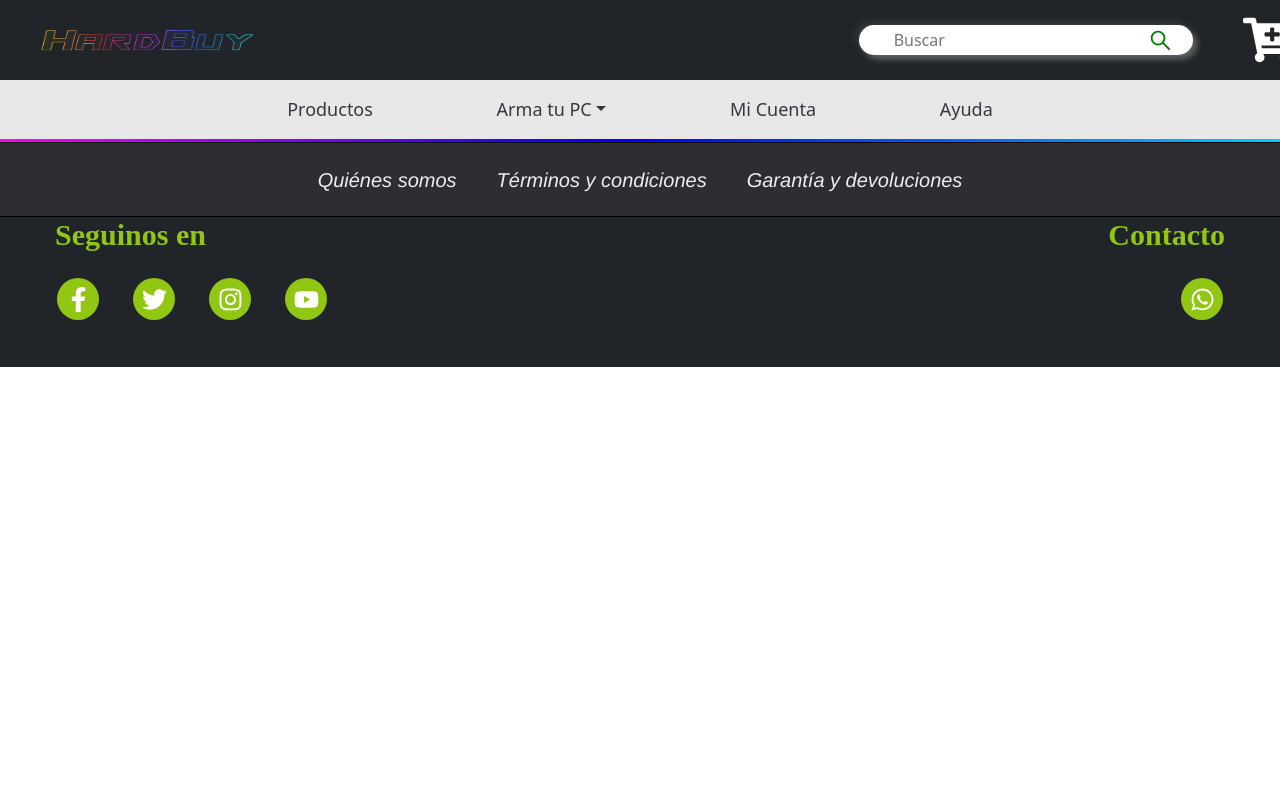
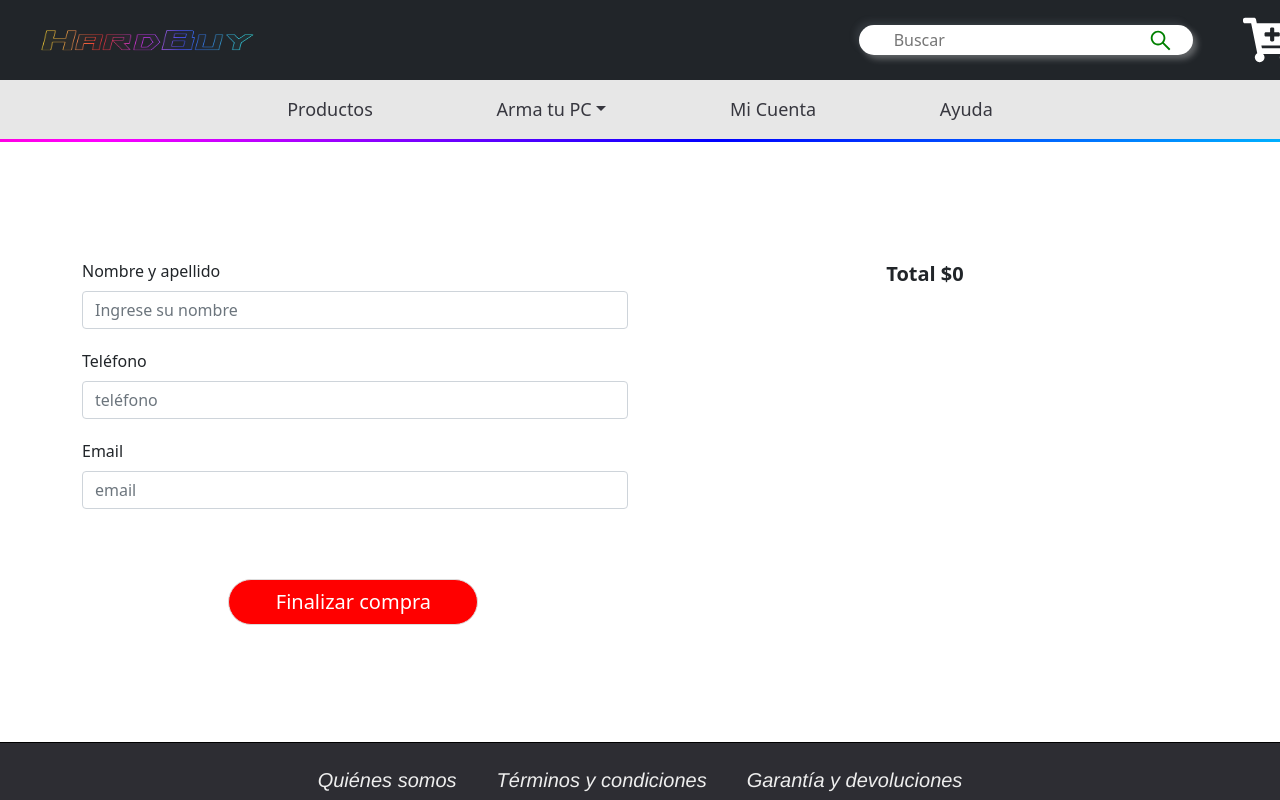
Before and after one commit to JoshuaJmelnitzky/react-js, a React (Create React App) app: page /checkout in a window 1280 px wide. Shown: the top 800 px of the page. Built offline with nearby package versions, Linux system fonts and the light colour scheme.

Commit message:
Proyecto final

```diff
--- a/src/App.js
+++ b/src/App.js
@@ -10,7 +10,7 @@ import CarouselIndex from './components/Carousel/CarouselIndex';
 import Products from './components/Products/Products';
 import Account from './components/Account/Account';
 import Help from './components/Help/Help';
-
+import Checkout from './components/Cart/Checkout/Checkout';
 
 const App = () => {
     return (
@@ -32,7 +32,10 @@ const App = () => {
 
                         <Route exact path='/help/' element={<Help/>}/>
 
+                        <Route exact path='/checkout' element={<Checkout/>}/>
+
                         <Route exact path='/cart' element={<Cart/>}/>
+
 
                     </Routes>
                 </div>
--- a/src/components/Cart/Cart.css
+++ b/src/components/Cart/Cart.css
@@ -1,6 +1,15 @@
 .cart{
     display: flex;
     justify-content: center;
+}
+
+.buttonCart{
+    display: flex;
+    flex-direction: column;
+}
+
+.buttonCart a button{
+    background: #91C612;
 }
 
 .cart li{
@@ -14,7 +23,7 @@
 }
 
 .cart button{
-    font-size: 30px;
+    font-size: 20px;
     border: 1.5px solid #ddd;
     border-radius: 25px;
     text-align: center;
@@ -22,21 +31,16 @@
     outline: 0;
     margin-right: 0.2rem;
     margin-bottom: 1rem;
-    background: #f64749;
     color: white;
-    width: 300px;
-}
-
-.cart table, .cleanCart{
-   position: relative;
-   left: 0%;
-   font-size: 20px;
-   text-align: center;
-   top: 6rem;
+    width: 250px;
 }
 
 .cleanCart{
     margin-top: 50px;
+}
+
+.cleanCart button{
+    background: #f64749;
 }
 
 .cartIcon{
@@ -52,19 +56,6 @@
     min-height: 600px;
 }
 
-.order{
-    text-align: center;
-    position: relative;
-    top: 50px;
+.emptyCart button{
+    background: red;
 }
-
-.formContainer button{
-    background-color: #5cb85c;
-    align-content: center;
-    margin-bottom: 50px;
-}
-
-.formContainer {
-    position: relative;
-    top: 100px;
-}
--- a/src/components/Cart/Cart.js
+++ b/src/components/Cart/Cart.js
@@ -3,66 +3,10 @@ import  './Cart.css';
 import CartItem from './CartItem';
 import { Link } from 'react-router-dom';
 import { BsCartX } from 'react-icons/bs'
-import { addDoc, collection, getFirestore } from 'firebase/firestore'
-import { useState } from 'react';
-import Swal from 'sweetalert2'
 
 const Cart = () => {
 
     const { cartList, cleanCart, totalPrice} = useCartContext();
-
-    const [ idOrden, setIdOrden] = useState('');
-
-    const [ dataForm , setDataForm ] = useState({
-        email: '',
-        name: '',
-        phone: '',
-    });
-
-
-    const makePurchase = async (e) => {
-        e.preventDefault()
-        let order = {}
-        order.buyer = dataForm
-        order.total = totalPrice();
-
-        order.items = cartList.map(cartItem => {
-            const id = cartItem.id;
-            const name = cartItem.name;
-            const price = cartItem.price * cartItem.qty;
-
-            return {id, name, price}
-        })
-
-        const db = getFirestore()
-        const orderCollection = collection(db, 'orders')
-        await addDoc(orderCollection, order)
-        .then(resp => setIdOrden(resp.id))
-        .catch(err => console.log(err))
-    }
-
-    function handleChange(e) {
-        setDataForm({
-            ...dataForm,
-            [e.target.name]: e.target.value
-        })
-    }
-
-
-    function successPurchase() {
-        Swal.fire({
-            timer: 3000,
-            title: 'Producto añadido',
-            text: `El número de orden es ${idOrden}`,
-            icon: 'success',
-            showConfirmButton: false,
-            backdrop:  `rgba(0,0,0,0.6)
-                        left top
-                        no-repeat
-                        `
-        })
-
-    }
 
     return (
         <div className='cart'>
@@ -77,11 +21,17 @@ const Cart = () => {
                                                 <h2>Resumen del pedido</h2>
                                                 <h3>${totalPrice()}</h3>
                                             </div>
+
+                                            <div className='buttonCart'>
+                                                <div className='cleanCart'>
+                                                    <button onClick={cleanCart}>Vaciar carrito</button>
+                                                </div>
+
+                                                <Link to='/checkout'><button>Checkout</button></Link>
+
+                                            </div>
+
                                         </section>
-
-                                        <div className='cleanCart'>
-                                            <button onClick={cleanCart}>Vaciar carrito</button>
-                                        </div>,
 
                                     </>
 
--- a/src/components/Cart/CartItem.css
+++ b/src/components/Cart/CartItem.css
@@ -29,7 +29,6 @@
     padding: 20px;
     margin-bottom: 15px;
     margin-top: 50px;
-    margin-bottom: 50px;
     display: flex;
     align-items: center;
 }
@@ -105,3 +104,7 @@
     font-size: 10vw;
     margin-bottom: 50px;
 }
+
+.buttonDisabled{
+    background: #808080;
+}
--- /dev/null
+++ b/src/components/Cart/Checkout/Checkout.css
@@ -0,0 +1,36 @@
+.formContainer{
+    min-height: 600px;
+    display: flex;
+    align-items: center;
+}
+
+.order{
+    text-align: center;
+}
+
+.order button{
+    margin-top: 50px;
+    font-size: 20px;
+    border: 1.5px solid #ddd;
+    border-radius: 25px;
+    padding: 0.45rem 0.8rem;
+    outline: 0;
+    margin-right: 0.2rem;
+    color: white;
+    width: 250px;
+    background: red;
+}
+
+.inputCheckout{
+    margin-bottom: 20px;
+}
+
+.cartBorder--checkout div{
+    margin-top: 0px;
+}
+
+.cartCheckout--total{
+    text-align: center;
+    font-size: 20px;
+    font-weight: bold;
+}
--- /dev/null
+++ b/src/components/Cart/Checkout/Checkout.js
@@ -0,0 +1,112 @@
+import Form from 'react-bootstrap/Form'
+import './Checkout.css'
+import { addDoc, collection, getFirestore } from 'firebase/firestore';
+import Swal from 'sweetalert2';
+import { useState } from 'react';
+import { useCartContext } from '../../../Context/CartContext';
+import CartItem from '../CartItem';
+
+const Checkout = () => {
+
+    const { cartList, totalPrice} = useCartContext();
+
+    const [ idOrden, setIdOrden] = useState('');
+
+    const [ dataForm , setDataForm ] = useState({
+        email: '',
+        name: '',
+        phone: '',
+    });
+
+    function successPurchase() {
+        Swal.fire({
+            timer: 3000,
+            title: 'Producto añadido',
+            text: `El número de orden es ${idOrden}`,
+            icon: 'success',
+            showConfirmButton: false,
+            backdrop:  `rgba(0,0,0,0.6)
+                        left top
+                        no-repeat
+                        `
+        })
+    }
+
+    const makePurchase = async (e) => {
+        e.preventDefault()
+        let order = {}
+        order.buyer = dataForm
+        order.total = totalPrice();
+
+        order.items = cartList.map(cartItem => {
+            const id = cartItem.id;
+            const name = cartItem.name;
+            const price = cartItem.price * cartItem.qty;
+
+            return {id, name, price}
+        })
+
+        const db = getFirestore()
+        const orderCollection = collection(db, 'orders')
+        await addDoc(orderCollection, order)
+        .then(resp => setIdOrden(resp.id))
+        .catch(err => console.log(err))
+    }
+
+
+    function handleChange(e) {
+        setDataForm({
+            ...dataForm,
+            [e.target.name]: e.target.value
+        })
+    }
+
+    return (
+        <div className='formContainer' >
+
+            <div className='container'>
+                <div className='row'>
+                    <div className='col-lg-6'>
+
+                        <Form  onSubmit={makePurchase} >
+
+                            <Form.Group className="col-md-12 inputCheckout">
+                                <Form.Label>Nombre y apellido</Form.Label>
+                                <Form.Control type="text" required="required" name='name'  placeholder="Ingrese su nombre" onChange={handleChange}
+                                value={dataForm.name}/>
+                            </Form.Group>
+
+                            <Form.Group className="col-md-12 inputCheckout">
+                                <Form.Label>Teléfono</Form.Label>
+                                <Form.Control type="number" required="required"  name='phone' placeholder='teléfono' onChange={handleChange} value={dataForm.phone}/>
+                            </Form.Group>
+
+                            <Form.Group className="col-md-12 inputCheckout" controlId="formBasicEmail">
+                                <Form.Label>Email</Form.Label>
+                                <Form.Control type="email" required="required" name='email' placeholder='email' onChange={handleChange}value={dataForm.email} />
+                            </Form.Group>
+
+                            <div className='order'>
+                                {(dataForm.email !== '' && dataForm.name !== '' && dataForm.phone !== '')? <button variant="primary" type="submit" onClick={successPurchase}>Finalizar compra</button>: <button disabled>Finalizar compra</button>}
+                            </div>
+
+                        </Form>
+
+                    </div>
+
+                    <div className='col-lg-6 cartBorder--checkout'>
+                        {cartList.map(cart=><CartItem key={cart.id} item={cart}/>)}
+                        <div className='cartCheckout--total'>
+                            Total ${totalPrice()}
+                        </div>
+
+                    </div>
+
+                </div>
+            </div>
+
+        </div>
+    );
+}
+
+export default Checkout
```
Also changed, not shown: 1 other file (tests, documents, lock files or other folders).
